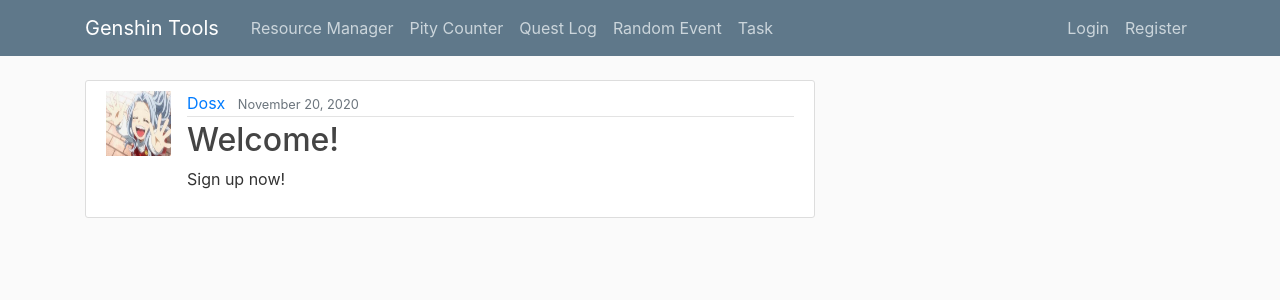
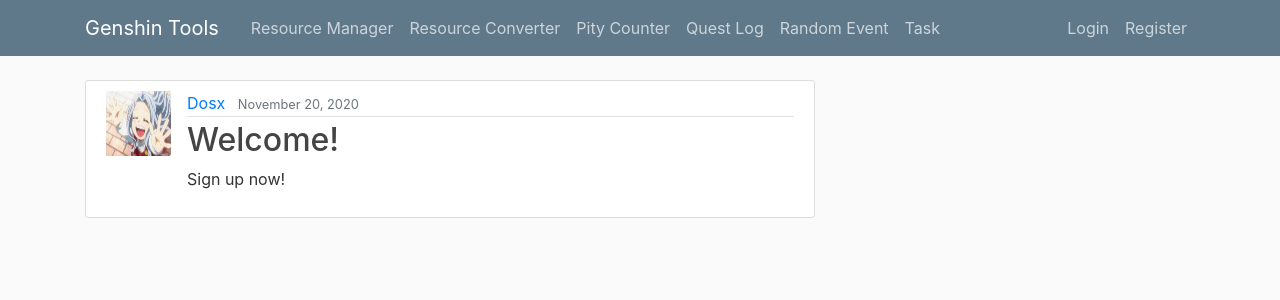
Before and after one commit to Dosx001/Genshin_Tools, a Django app: page / in a window 1280 px wide. Shown: the top 300 px of the page. Run offline with Django 3.2, Linux system fonts and the light colour scheme; data comes from the database, SQL or seed files in the repository; some libraries are stand-ins or nearby versions.

Commit message:
Created Resource Converter page

```diff
--- a/Genshin_Tools/settings.py
+++ b/Genshin_Tools/settings.py
@@ -37,6 +37,7 @@
     'users.apps.UsersConfig',
     'random_event.apps.RandomEventConfig',
     'quest_log.apps.QuestLogConfig',
+    'resource_converter.apps.ResourceConverterConfig',
     'task.apps.TaskConfig',
     'crispy_forms',
     'django.contrib.admin',
--- a/Genshin_Tools/urls.py
+++ b/Genshin_Tools/urls.py
@@ -25,6 +25,7 @@
     path('', include('pity_counter.urls')),
     path('', include('random_event.urls')),
     path('', include('quest_log.urls')),
+    path('', include('resource_converter.urls')),
     path('', include('task.urls')),
 ]
 
--- /dev/null
+++ b/resource_converter/templates/resource_converter.html
@@ -0,0 +1,4 @@
+{% extends "website/base.html" %}
+{% block content %}
+  <h1>test</h1>
+{% endblock content %}
--- /dev/null
+++ b/resource_converter/urls.py
@@ -0,0 +1,7 @@
+from django.urls import path
+from . import views
+from .views import *
+
+urlpatterns = [
+    path('resource_converter/', ResourceConverterView.as_view(), name='resource_converter'),
+]
--- a/resource_converter/views.py
+++ b/resource_converter/views.py
@@ -1,3 +1,6 @@
 from django.shortcuts import render
+from django.views.generic import View
 
-# Create your views here.
+class ResourceConverterView(View):
+    def get(self, request):
+        return render(request, 'resource_converter.html')
--- a/website/templates/website/base.html
+++ b/website/templates/website/base.html
@@ -23,6 +23,7 @@
           <div class="collapse navbar-collapse" id="navbarToggle">
             <div class="navbar-nav mr-auto">
               <a class="nav-item nav-link" href="#">Resource Manager</a>
+              <a class="nav-item nav-link" href="{% url 'resource_converter' %}">Resource Converter</a>
               <a class="nav-item nav-link" href="{% url 'pity_counter' %}">Pity Counter</a>
               <a class="nav-item nav-link" href="{% url 'quest_log' %}">Quest Log</a>
               <a class="nav-item nav-link" href="{% url 'random_event' %}">Random Event</a>
```
